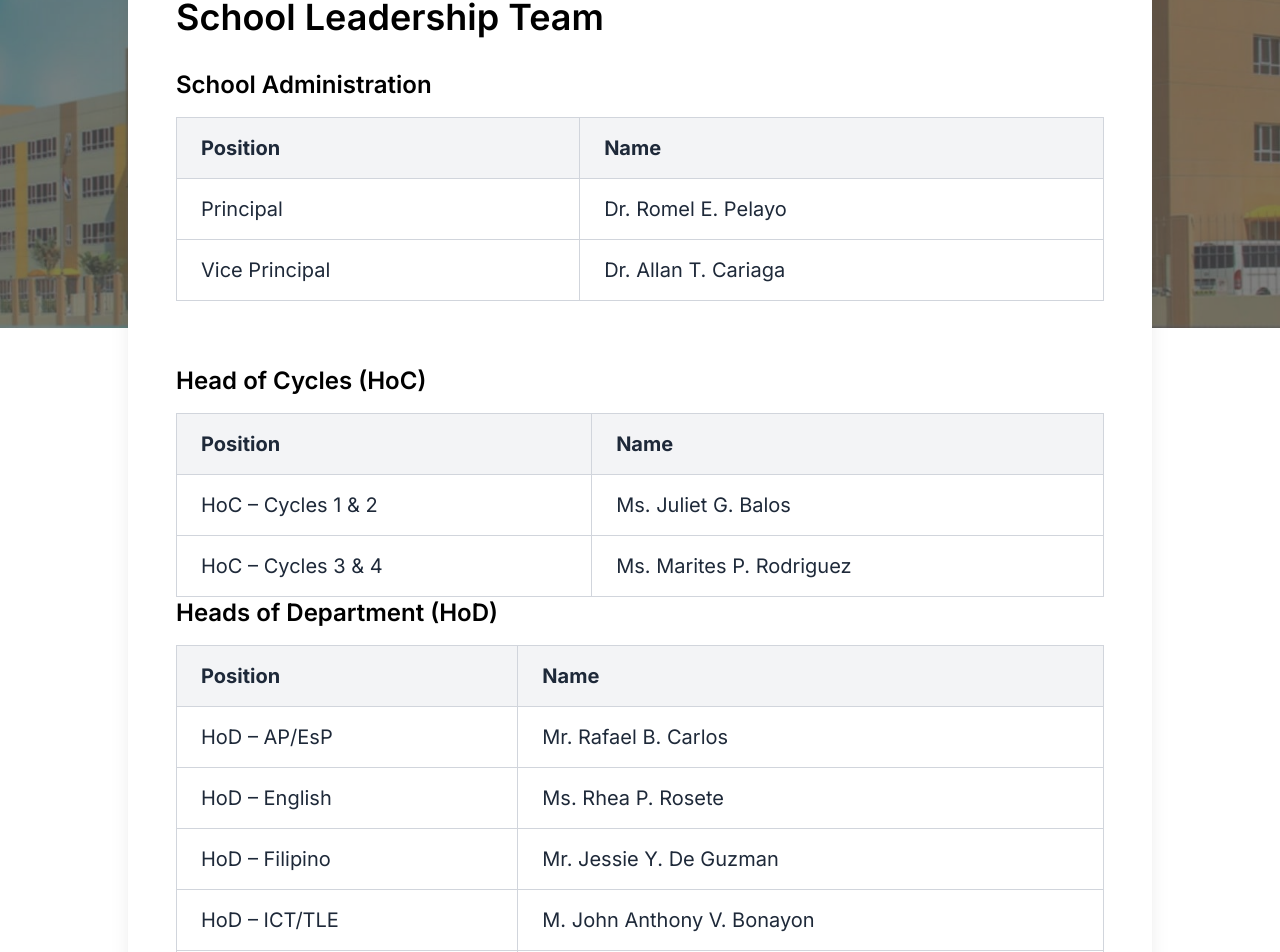
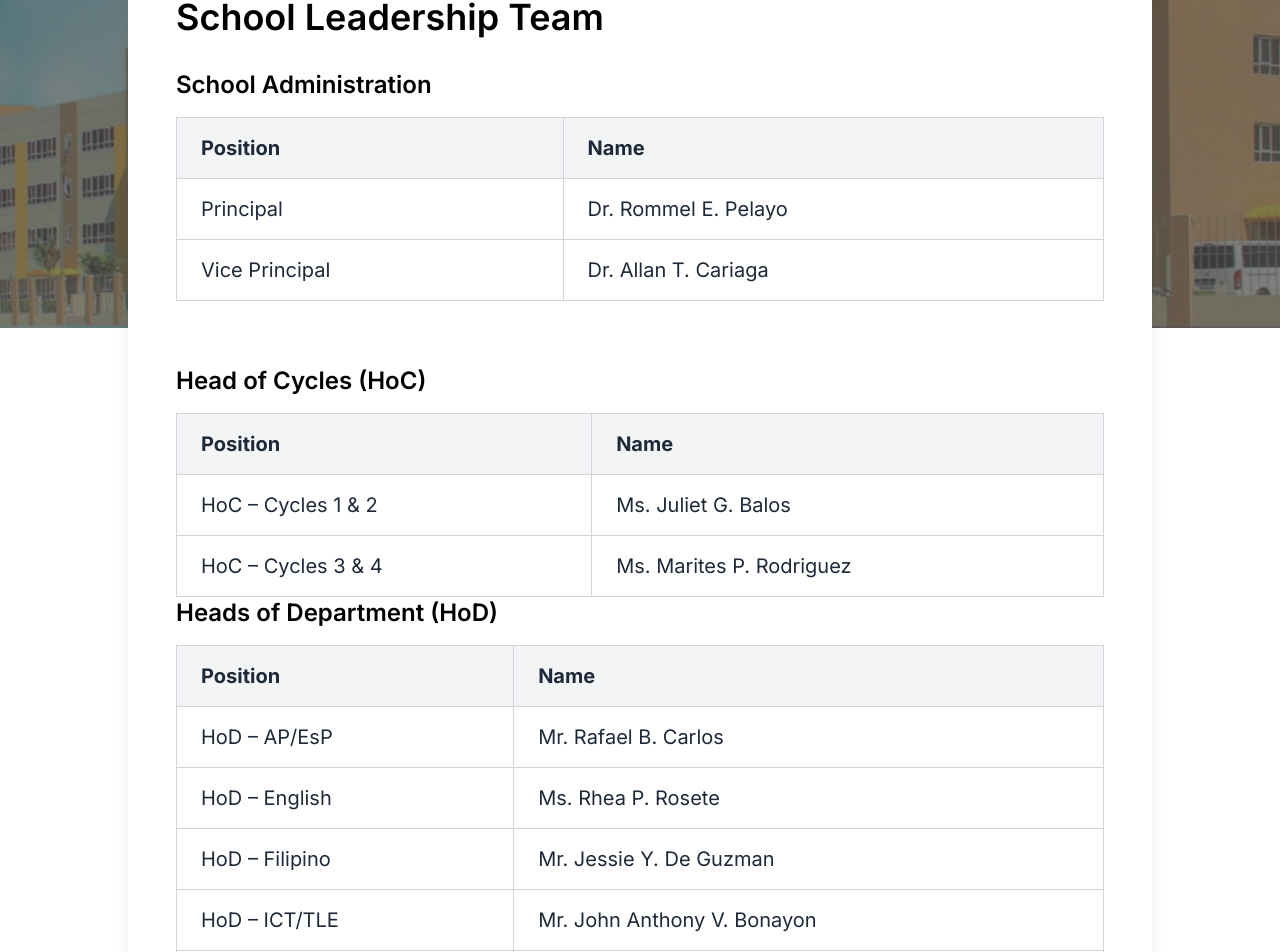
Before and after one commit to aemlsu/capstone-website, a Next.js app: page /about in a window 1280 px wide. Shown: the part 472-1424 px from the top of the page. Built offline with nearby package versions, Linux system fonts and the light colour scheme.

Commit message:
Update page.tsx

```diff
--- a/app/about/page.tsx
+++ b/app/about/page.tsx
@@ -23,7 +23,7 @@ export default function AboutPage() {
                 </tr>
               </thead>
               <tbody>
-                <tr><td className="border border-gray-300 px-6 py-4">Principal</td><td className="border border-gray-300 px-6 py-4">Dr. Romel E. Pelayo</td></tr>
+                <tr><td className="border border-gray-300 px-6 py-4">Principal</td><td className="border border-gray-300 px-6 py-4">Dr. Rommel E. Pelayo</td></tr>
                 <tr><td className="border border-gray-300 px-6 py-4">Vice Principal</td><td className="border border-gray-300 px-6 py-4">Dr. Allan T. Cariaga</td></tr>
               </tbody>
             </table>
@@ -56,7 +56,7 @@ export default function AboutPage() {
                 <tr><td className="border border-gray-300 px-6 py-4">HoD – AP/EsP</td><td className="border border-gray-300 px-6 py-4">Mr. Rafael B. Carlos</td></tr>
                 <tr><td className="border border-gray-300 px-6 py-4">HoD – English</td><td className="border border-gray-300 px-6 py-4">Ms. Rhea P. Rosete</td></tr>
                 <tr><td className="border border-gray-300 px-6 py-4">HoD – Filipino</td><td className="border border-gray-300 px-6 py-4">Mr. Jessie Y. De Guzman</td></tr>
-                <tr><td className="border border-gray-300 px-6 py-4">HoD – ICT/TLE</td><td className="border border-gray-300 px-6 py-4">M. John Anthony V. Bonayon</td></tr>
+                <tr><td className="border border-gray-300 px-6 py-4">HoD – ICT/TLE</td><td className="border border-gray-300 px-6 py-4">Mr. John Anthony V. Bonayon</td></tr>
                 <tr><td className="border border-gray-300 px-6 py-4">HoD – MAPEH</td><td className="border border-gray-300 px-6 py-4">Ms. Maebel C. Able</td></tr>
                 <tr><td className="border border-gray-300 px-6 py-4">HoD – Math</td><td className="border border-gray-300 px-6 py-4">Mr. Wilson Q. Rebusa</td></tr>
                 <tr><td className="border border-gray-300 px-6 py-4">HoD – MSCS</td><td className="border border-gray-300 px-6 py-4">Mr. Roque P. Caniban</td></tr>
```
